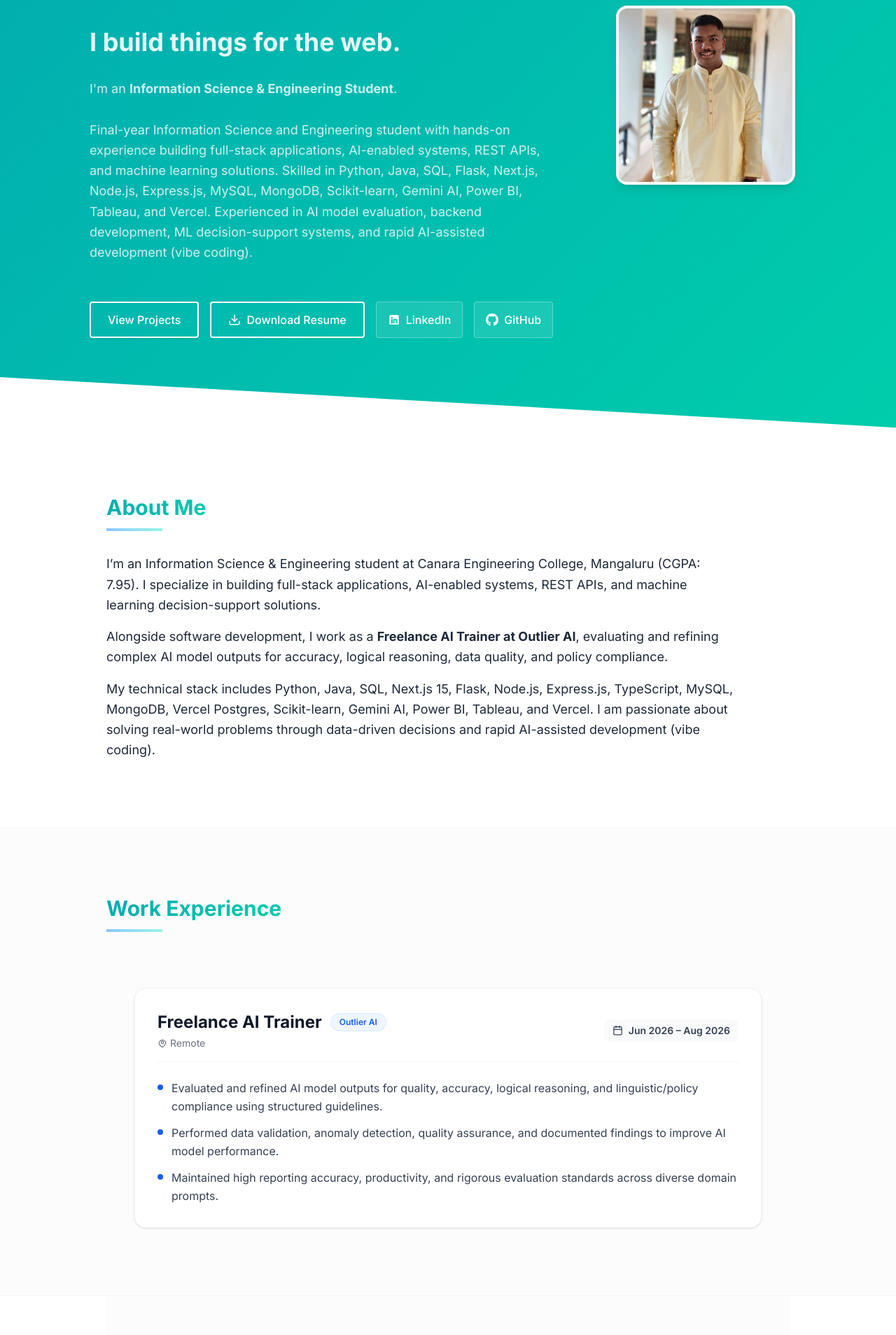
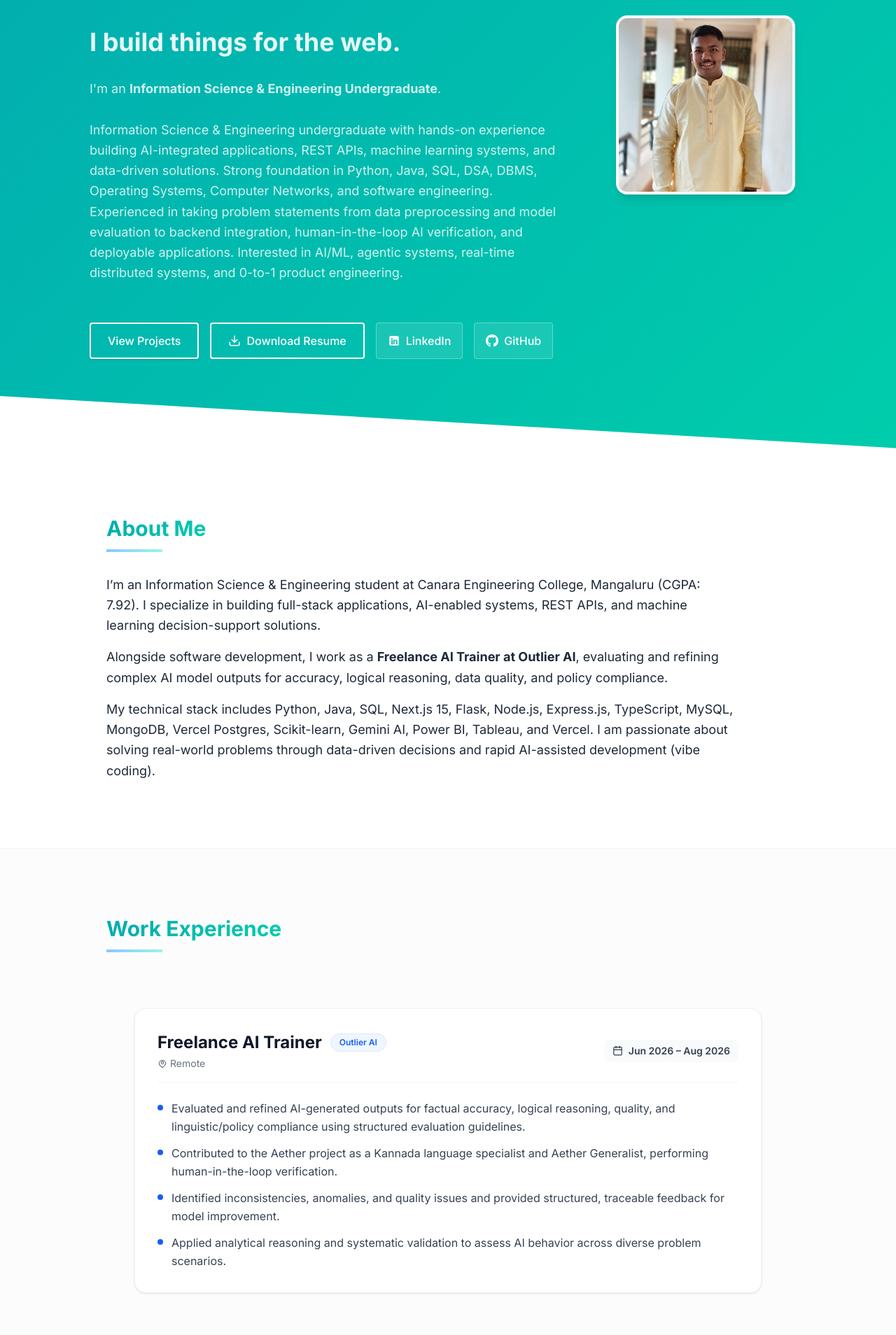
Before and after one commit to Thanuprakashgowda/PersonalPortfolio, a Next.js app: page / in a window 1280 px wide. Shown: the part 292-2200 px from the top of the page at 70% size. Built offline with nearby package versions, Linux system fonts and the light colour scheme.

Commit message:
feat: initialize AboutSection component and portfolio data structure

```diff
--- a/src/components/sections/AboutSection.tsx
+++ b/src/components/sections/AboutSection.tsx
@@ -8,7 +8,7 @@ export default function AboutSection() {
 
       <div className="max-w-4xl text-gray-800 leading-relaxed space-y-4 text-base md:text-lg">
         <p>
-          I’m an Information Science &amp; Engineering student at Canara Engineering College, Mangaluru (CGPA: 7.95). I specialize in building full-stack applications, AI-enabled systems, REST APIs, and machine learning decision-support solutions.
+          I’m an Information Science &amp; Engineering student at Canara Engineering College, Mangaluru (CGPA: 7.92). I specialize in building full-stack applications, AI-enabled systems, REST APIs, and machine learning decision-support solutions.
         </p>
         <p>
           Alongside software development, I work as a <strong>Freelance AI Trainer at Outlier AI</strong>, evaluating and refining complex AI model outputs for accuracy, logical reasoning, data quality, and policy compliance.
--- a/src/data/portfolio.ts
+++ b/src/data/portfolio.ts
@@ -44,9 +44,9 @@ export const portfolioData = {
     email: "thanuprakashgowda13@gmail.com",
     linkedin: "https://www.linkedin.com/in/thanuprakash-gowda",
     github: "https://github.com/Thanuprakashgowda",
-    role: "Information Science & Engineering Student",
-    objective: "Final-year Information Science and Engineering student with hands-on experience building full-stack applications, AI-enabled systems, REST APIs, and machine learning solutions. Skilled in Python, Java, SQL, Flask, Next.js, Node.js, Express.js, MySQL, MongoDB, Scikit-learn, Gemini AI, Power BI, Tableau, and Vercel. Experienced in AI model evaluation, backend development, ML decision-support systems, and rapid AI-assisted development (vibe coding).",
-    resumeUrl: "https://drive.google.com/file/d/1AaVEWMJ2wFvAhZLdR5XyW5rsi3NwOTAg/view?usp=drive_link"
+    role: "Information Science & Engineering Undergraduate",
+    objective: "Information Science & Engineering undergraduate with hands-on experience building AI-integrated applications, REST APIs, machine learning systems, and data-driven solutions. Strong foundation in Python, Java, SQL, DSA, DBMS, Operating Systems, Computer Networks, and software engineering. Experienced in taking problem statements from data preprocessing and model evaluation to backend integration, human-in-the-loop AI verification, and deployable applications. Interested in AI/ML, agentic systems, real-time distributed systems, and 0-to-1 product engineering.",
+    resumeUrl: "https://drive.google.com/file/d/1SLGkZjyxJpG2a8K8Xh89HyKjQvzEJPz0/view?usp=sharing"
   },
   experience: [
     {
@@ -55,9 +55,10 @@ export const portfolioData = {
       period: "Jun 2026 – Aug 2026",
       location: "Remote",
       description: [
-        "Evaluated and refined AI model outputs for quality, accuracy, logical reasoning, and linguistic/policy compliance using structured guidelines.",
-        "Performed data validation, anomaly detection, quality assurance, and documented findings to improve AI model performance.",
-        "Maintained high reporting accuracy, productivity, and rigorous evaluation standards across diverse domain prompts."
+        "Evaluated and refined AI-generated outputs for factual accuracy, logical reasoning, quality, and linguistic/policy compliance using structured evaluation guidelines.",
+        "Contributed to the Aether project as a Kannada language specialist and Aether Generalist, performing human-in-the-loop verification.",
+        "Identified inconsistencies, anomalies, and quality issues and provided structured, traceable feedback for model improvement.",
+        "Applied analytical reasoning and systematic validation to assess AI behavior across diverse problem scenarios."
       ]
     }
   ] as ExperienceItem[],
@@ -65,7 +66,7 @@ export const portfolioData = {
     {
       degree: "Bachelor of Engineering (B.E.) Information Science & Engineering",
       institution: "Canara Engineering College, Mangaluru, Karnataka",
-      graduation: "2023 – 2027 (Expected)",
+      graduation: "2023 – 2027",
       score: "CGPA: 7.92 / 10",
       coursework: [
         "Data Structures & Algorithms",
@@ -97,42 +98,47 @@ export const portfolioData = {
       items: ["Python", "Java", "SQL", "C", "JavaScript", "TypeScript", "LaTeX"]
     },
     {
-      category: "Frameworks & Web Development",
-      items: ["Next.js 15", "Flask", "Node.js", "Express.js", "REST APIs", "HTML5", "CSS3", "Tailwind CSS"]
+      category: "AI / LLM & Machine Learning",
+      items: ["Machine Learning", "Generative AI", "Gemini AI", "Claude AI", "RAG Concepts", "Prompt Engineering", "AI Model Evaluation", "Scikit-learn", "Pandas", "NumPy", "Human-in-the-Loop Verification"]
     },
     {
-      category: "AI & Machine Learning",
-      items: ["Machine Learning", "Scikit-learn", "Pandas", "NumPy", "Gemini AI", "Claude AI", "RAG", "Prompt Engineering", "AI Model Evaluation", "AI-Assisted Development (vibe coding)"]
+      category: "Backend & APIs",
+      items: ["Node.js", "Express.js", "Flask", "REST APIs", "JWT", "bcrypt", "API Testing (Postman)", "Debugging"]
+    },
+    {
+      category: "Frameworks & Web Development",
+      items: ["Next.js 15", "HTML5", "CSS3", "Tailwind CSS", "Responsive Design"]
     },
     {
       category: "Databases & Cloud",
-      items: ["MySQL", "MongoDB", "Vercel Postgres", "TiDB", "Vercel"]
+      items: ["MySQL", "MongoDB", "TiDB", "Vercel Postgres", "Vercel"]
     },
     {
       category: "Analytics & Business Intelligence",
       items: ["Power BI", "Tableau", "Excel", "Data Modeling", "Exploratory Data Analysis (EDA)", "Data Validation", "Dashboard Development"]
     },
     {
-      category: "Tools & Platforms",
-      items: ["Git", "GitHub", "Postman", "VS Code", "Google AI Studio", "Arduino IDE", "Antigravity"]
+      category: "Developer Tools & Platforms",
+      items: ["Antigravity", "Git", "GitHub", "Postman", "VS Code", "Google AI Studio", "Arduino IDE"]
     },
     {
-      category: "Core Computer Science",
-      items: ["Data Structures & Algorithms (DSA)", "Database Management Systems (DBMS)", "Operating Systems", "Computer Networks", "Cloud Computing & Security", "OOP"]
+      category: "Core Computer Science & Systems",
+      items: ["Data Structures & Algorithms (DSA)", "Database Management Systems (DBMS)", "Operating Systems", "Computer Networks", "Cloud Computing & Security", "OOP", "Software Engineering"]
     },
     {
-      category: "Soft Skills",
-      items: ["Problem-solving", "Teamwork & Collaboration", "Communication", "Time Management", "Adaptability & Flexibility", "Innovation & Continuous Learning"]
+      category: "Soft Skills & Strengths",
+      items: ["Problem-solving", "Teamwork & Collaboration", "Communication", "Stakeholder Coordination", "Time Management", "Adaptability & Flexibility", "Continuous Learning"]
     }
   ] as SkillCategory[],
   projects: [
     {
-      title: "Cloud SMS – AI-Powered Management System",
+      title: "Cloud SMS – AI-Powered Management & Analytics Platform",
       technologies: ["Node.js", "Express.js", "MySQL / TiDB", "Gemini AI", "JWT", "Vercel"],
       description: [
-        "Developed a multi-tenant management system with secure data isolation and backend workflows for educational institutions.",
+        "Built a multi-tenant management system with secure data isolation for educational institutions.",
         "Integrated Gemini AI for chatbot functionality, automated dashboard insights, and personalized student-performance recommendations.",
-        "Implemented JWT/bcrypt authentication, attendance and academic result management, and PDF/Excel export functionality."
+        "Designed backend services and data workflows for attendance, academic results, and management operations with JWT/bcrypt authentication.",
+        "Implemented automated PDF/Excel export capabilities and secure cloud deployments."
       ],
       githubLink: "https://github.com/Thanuprakashgowda/Cloud-management-system",
       demoLink: "https://cloudmanagementsystem.vercel.app/"
@@ -141,36 +147,36 @@ export const portfolioData = {
       title: "HostelHub – Full-Stack Complaint Management System",
       technologies: ["Python", "Flask", "MySQL", "REST APIs", "Postman"],
       description: [
-        "Developed a scalable hostel complaint management platform with role-based authentication for students and administrators.",
-        "Built RESTful APIs enabling complaint tracking, status updates, image uploads, and real-time communication via comments.",
-        "Implemented admin analytics dashboard and workflow management for efficient grievance resolution.",
-        "Runner-Up at CEATHERION 2025 24-hour Full Stack Hackathon, Canara Engineering College."
+        "Developed a scalable complaint-management platform with role-based authentication for students and administrators.",
+        "Built RESTful APIs supporting complaint tracking, status updates, image uploads, and comment-based communication.",
+        "Implemented admin analytics and workflow management to streamline grievance resolution and reduce manual tracking effort.",
+        "Secured Runner-Up position in the CEATHERION 2025 24-hour Full Stack Hackathon, Canara Engineering College."
       ],
       githubLink: "https://github.com/Thanuprakashgowda/HSH",
       demoLink: ""
     },
     {
-      title: "PocketPetals",
+      title: "Smart Crop – AI-Based Crop Recommendation & Profitability Prediction",
+      technologies: ["Python", "Machine Learning", "Scikit-learn", "Flask", "Next.js", "TypeScript", "Power BI", "SQL", "REST APIs"],
+      description: [
+        "Developed an AI-driven decision-support system combining machine learning, data processing, backend APIs, and web application integration for crop recommendation and profitability prediction.",
+        "Implemented crop classification and recommendation using agricultural, soil, and environmental parameters.",
+        "Performed data preprocessing, feature engineering, predictive model evaluation, and application-level integration.",
+        "Built interactive Power BI dashboards to visualize soil health and profitability trends, exploring computer vision-based maturity detection as an extension."
+      ],
+      githubLink: "",
+      demoLink: ""
+    },
+    {
+      title: "PocketPetals – Full-Stack Web Application",
       technologies: ["Next.js 15", "TypeScript", "Tailwind CSS", "Vercel Postgres", "Antigravity"],
       description: [
-        "Developed a full-stack web application for creating and sharing personalized digital flower bouquets with animated delivery using Next.js 15, TypeScript, and Tailwind CSS.",
-        "Implemented shareable link system with server-side rendering to generate unique animated bouquet experiences for recipients.",
-        "Built scalable backend using Vercel Postgres with local JSON fallback and created a high-quality SVG-based botanical flower library."
+        "Built a full-stack web application for creating and sharing personalized digital flower bouquets with animated delivery using Next.js 15, TypeScript, and Tailwind CSS.",
+        "Implemented shareable-link system with server-side rendering (SSR) and a scalable Vercel Postgres backend with local JSON fallback.",
+        "Created a custom SVG-based botanical flower library and reusable UI components."
       ],
       githubLink: "https://github.com/Thanuprakashgowda/digibouquet",
       demoLink: "https://pocketpetals.vercel.app/"
-    },
-    {
-      title: "Machine Learning-Based Crop Rotation Optimization & Profitability Prediction",
-      technologies: ["Python", "Machine Learning", "Scikit-learn", "Flask", "Power BI", "SQL"],
-      description: [
-        "Developed an ML-based decision-support system using soil parameters for crop recommendation and profitability prediction.",
-        "Performed data collection, cleaning, preprocessing, exploratory data analysis (EDA), feature engineering, and predictive model evaluation.",
-        "Built interactive Power BI dashboards to visualize soil health, crop recommendations, KPIs, and profitability trends.",
-        "Applied data validation and anomaly detection techniques to improve prediction accuracy."
-      ],
-      githubLink: "",
-      demoLink: ""
     },
     {
       title: "Monsoon ML: Indian Rainfall Predictor",
@@ -186,10 +192,10 @@ export const portfolioData = {
     },
     {
       title: "IoT-Based Food Freshness Monitoring System (Mini-Project)",
-      technologies: ["Python", "Arduino", "Sensors", "Streamlit"],
+      technologies: ["Arduino", "Sensors (Gas, Humidity, Temp)", "Python", "Streamlit"],
       description: [
-        "Developed a low-cost embedded IoT system to assess fruit and vegetable freshness using sensor data with Arduino and environmental sensors.",
-        "Displayed real-time freshness levels and readings through an interactive web-based dashboard using Streamlit."
+        "Built a low-cost embedded IoT system using Arduino and multiple sensors (gas, humidity, temperature) to assess produce freshness.",
+        "Engineered a real-time tracking interface utilizing Python and Streamlit to display ongoing readings and freshness levels seamlessly."
       ],
       githubLink: "",
       demoLink: ""
```
